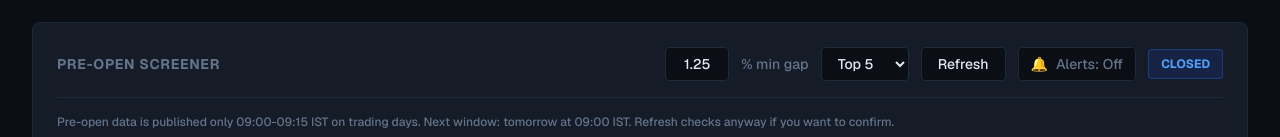
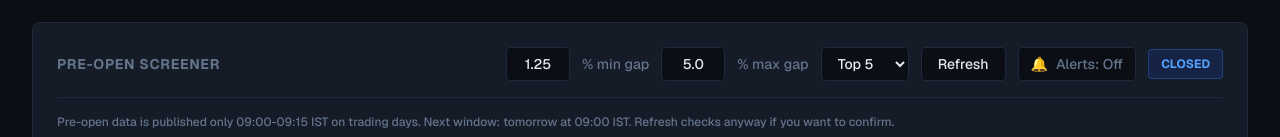
Before and after one commit to anshere0/trading-strategy-interface-, a Next.js app in the folder trading-dashboard/: page / in a window 1280 px wide. Shown: the part 191-328 px from the top of the page. Built offline with nearby package versions, Linux system fonts and the light colour scheme; no server answers.

Commit message:
implementing changes

```diff
--- a/trading-dashboard/src/app/api/market/route.ts
+++ b/trading-dashboard/src/app/api/market/route.ts
@@ -52,6 +52,8 @@ export async function GET(request: Request) {
   const { searchParams } = new URL(request.url);
   const thresholdParam = searchParams.get('threshold');
   const threshold = thresholdParam ? parseFloat(thresholdParam) : 1.25;
+  const maxThresholdParam = searchParams.get('maxThreshold');
+  const maxThreshold = maxThresholdParam ? parseFloat(maxThresholdParam) : 5.0;
 
   const url1 = "https://www.nseindia.com/api/live-analysis-variations?index=loosers";
   const url2 = "https://www.nseindia.com/api/live-analysis-variations?index=gainers";
@@ -136,11 +138,11 @@ export async function GET(request: Request) {
       });
 
       preOpenGainers = processedPreOpen
-        .filter((item: any) => item.pChange >= threshold)
+        .filter((item: any) => item.pChange >= threshold && item.pChange <= maxThreshold)
         .sort((a: any, b: any) => b.pChange - a.pChange);
 
       preOpenLosers = processedPreOpen
-        .filter((item: any) => item.pChange <= -threshold)
+        .filter((item: any) => item.pChange <= -threshold && item.pChange >= -maxThreshold)
         .sort((a: any, b: any) => a.pChange - b.pChange); // More negative first
     }
 
--- a/trading-dashboard/src/app/page.tsx
+++ b/trading-dashboard/src/app/page.tsx
@@ -44,13 +44,15 @@ export default function Home() {
   const [error, setError] = useState<string | null>(null);
   const [thresholdInput, setThresholdInput] = useState<string>('1.25');
   const [threshold, setThreshold] = useState<number>(1.25);
+  const [maxThresholdInput, setMaxThresholdInput] = useState<string>('5.0');
+  const [maxThreshold, setMaxThreshold] = useState<number>(5.0);
   const [topN, setTopN] = useState<string>('Top 5');
 
   const fetchMarketData = useCallback(async () => {
     try {
       setLoading(true);
       setError(null);
-      const res = await fetch(`/api/market?threshold=${threshold}`);
+      const res = await fetch(`/api/market?threshold=${threshold}&maxThreshold=${maxThreshold}`);
       if (!res.ok) throw new Error(`HTTP error! status: ${res.status}`);
       const json: MarketData = await res.json();
 
@@ -62,7 +64,7 @@ export default function Home() {
     } finally {
       setLoading(false);
     }
-  }, [threshold]);
+  }, [threshold, maxThreshold]);
 
   useEffect(() => {
     fetchMarketData();
@@ -159,6 +161,14 @@ export default function Home() {
             />
             <span className="text-[var(--text-secondary)] text-sm">% min gap</span>
 
+            <input
+              type="text"
+              value={maxThresholdInput}
+              onChange={(e) => setMaxThresholdInput(e.target.value)}
+              className="bg-[#0b0e14] border border-[var(--border-color)] rounded px-3 py-1.5 w-16 text-center focus:outline-none focus:border-[var(--accent-blue)]"
+            />
+            <span className="text-[var(--text-secondary)] text-sm">% max gap</span>
+
             <select
               value={topN}
               onChange={(e) => setTopN(e.target.value)}
@@ -170,7 +180,7 @@ export default function Home() {
             </select>
 
             <button
-              onClick={() => { setThreshold(parseFloat(thresholdInput) || 1.25); fetchMarketData(); }}
+              onClick={() => { setThreshold(parseFloat(thresholdInput) || 1.25); setMaxThreshold(parseFloat(maxThresholdInput) || 5.0); fetchMarketData(); }}
               disabled={loading}
               className="bg-[#0b0e14] border border-[var(--border-color)] rounded px-4 py-1.5 hover:bg-white/5 transition-colors disabled:opacity-50"
             >
```
